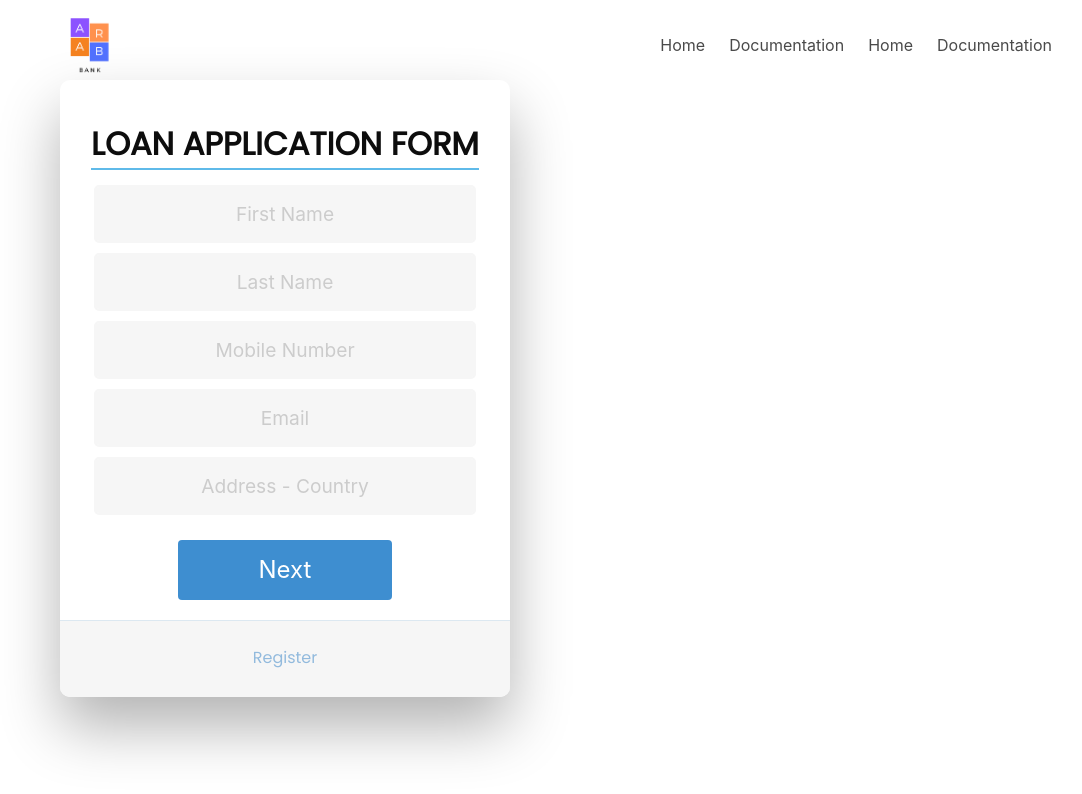
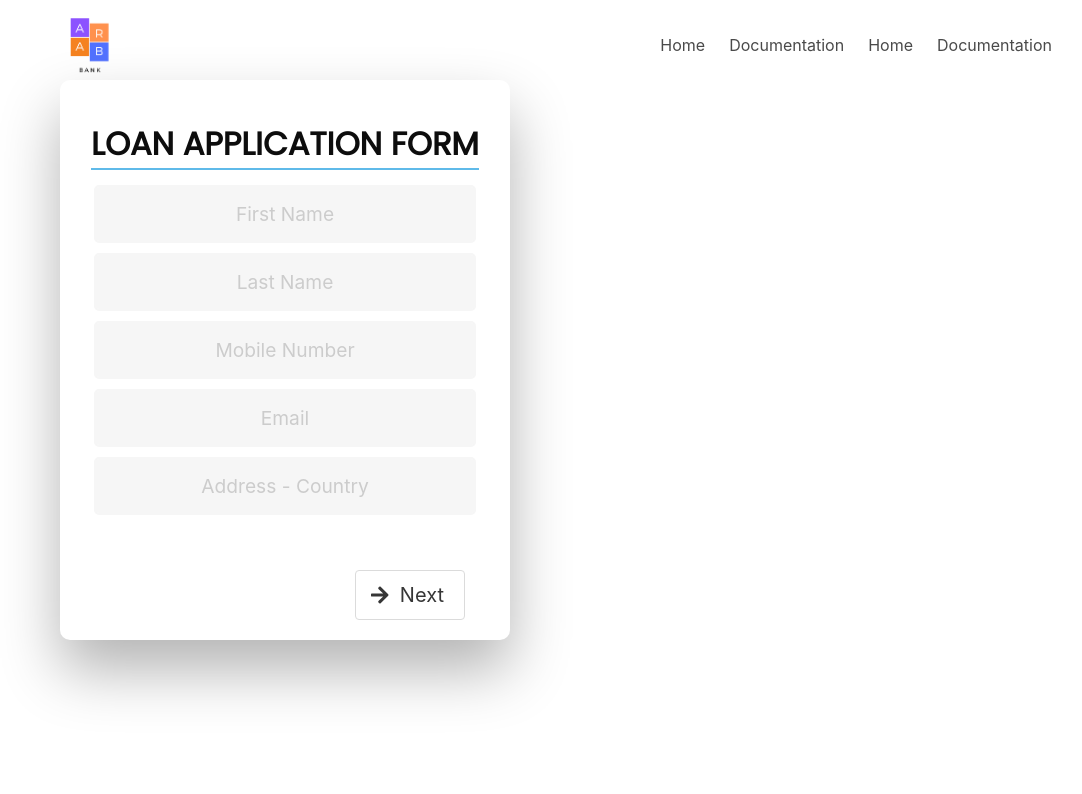
Before and after one commit to vipulbhj/React-Banking-App, a React (Create React App) app: page /loan in a window 1280 px wide. Shown: the top 794 px of the page, without its empty margins (78-1160 px from the left). Built offline with nearby package versions, Linux system fonts and the light colour scheme.

Commit message:
Moment added to form

```diff
--- /dev/null
+++ b/src/Pages/LoanApplicationFormPage/FormNavigationControl/FormNavigationControl.css
@@ -0,0 +1,8 @@
+.fnc {
+    width: 80%;
+    display: flex;
+    justify-content: space-between;
+    align-items: center;
+    margin: 30px auto;
+    padding: 20px 0px;
+}
--- /dev/null
+++ b/src/Pages/LoanApplicationFormPage/FormNavigationControl/FormNavigationControl.js
@@ -0,0 +1,31 @@
+import React from 'react';
+import './FormNavigationControl.css';
+
+const FormNavigationControl = (
+    {
+        fTitle,
+        fClass="",
+        bTitle,
+        bClass="",
+        fToggleFormView=() => {},
+        bToggleFormView=() => {}
+    }) => {
+    return (
+        <div className="fnc">
+            <button className={`button is-medium ${bClass}`} onClick={bToggleFormView}>
+                <span className="icon">
+                    <i class="fas fa-arrow-left"></i>
+                </span>
+                <span>{bTitle}</span>
+            </button>
+            <button className={`button is-medium ${fClass}`} onClick={fToggleFormView}>
+                <span className="icon">
+                    <i class="fas fa-arrow-right"></i>
+                </span>
+                <span>{fTitle}</span>
+            </button>
+        </div>
+    )
+}
+
+export default FormNavigationControl;
--- a/src/Pages/LoanApplicationFormPage/LoanApplicationFormPage.css
+++ b/src/Pages/LoanApplicationFormPage/LoanApplicationFormPage.css
@@ -1,4 +1,4 @@
-.container {
+.container-application-form {
     display: block;
     position: relative;
     margin: 20px auto;
@@ -12,7 +12,7 @@ h2 {
     color: #AAAAAA;
 }
 
-.container ul {
+.container-application-form ul {
     list-style: none;
     margin: 0;
     padding: 0;
@@ -101,3 +101,11 @@ input[type=radio]:checked~label {
 .in-view {
     display: block;
 }
+
+.button-hidden {
+    opacity: 0;
+}
+
+.button-show {
+    opacity: 1;
+}
--- a/src/Pages/LoanApplicationFormPage/LoanApplicationFormPage.js
+++ b/src/Pages/LoanApplicationFormPage/LoanApplicationFormPage.js
@@ -1,12 +1,14 @@
 import React from 'react';
 import { Formik, Form, Field, ErrorMessage } from 'formik';
+
+import FormNavigationControl from './FormNavigationControl/FormNavigationControl';
 import './LoanApplicationFormPage.css';
 
-const FormLayout = ({ isSubmitting, partOneShown, handlePartTwoView }) => (
+const FormLayout = ({ isSubmitting, toggleInViewPart, isVisible }) => (
   <div className="formContent fadeIn fadeIn-first">
     <h2 className="active"> Loan Application Form </h2>
     <Form>
-      <div id="firstStepLoanForm" className={`${partOneShown? 'in-view' : 'off-view'}`}>
+      <div id="firstStepLoanForm" className={isVisible.call(this, 1)}>
         <Field type="text" className="fadeIn fadeIn-second"
           name="firstname" placeholder="First Name" />
         <ErrorMessage name="firstname" component="div" />
@@ -26,16 +28,11 @@ const FormLayout = ({ isSubmitting, partOneShown, handlePartTwoView }) => (
         <Field type="text" className="fadeIn fadeIn-second"
           name="address" placeholder="Address - Country" />
         <ErrorMessage name="address" component="div" />
-      <button className="button is-info is-large"
-        style={{
-          padding: '10px 80px',
-          margin: '20px 0px',
-          fontSize: '1.5em'
-        }}
-        onClick={handlePartTwoView}>Next</button>
+        <FormNavigationControl fTitle="Next" bTitle="" bClass="button-hidden"
+          fToggleFormView={toggleInViewPart.bind(this, 2)} />
       </div>
-      <div id="secondStepLoanForm" className={`${partOneShown? 'off-view' : 'in-view'}`}>
-      <div className="container fadeIn fadeIn-second">
+      <div id="secondStepLoanForm" className={isVisible.call(this, 2)}>
+        <div className="container-application-form fadeIn fadeIn-second">
           <h2>Choose your Gender</h2>
           <ul>
             <li>
@@ -67,9 +64,12 @@ const FormLayout = ({ isSubmitting, partOneShown, handlePartTwoView }) => (
           <ErrorMessage name="month" component="div" />
           <Field type="text" className="fadeIn-third"
             name="year" placeholder="year" />
+          <FormNavigationControl fTitle="Next" bTitle="Back"
+            fToggleFormView={toggleInViewPart.bind(this, 3)}
+            bToggleFormView={toggleInViewPart.bind(this, 1)} />
         </div>
-      <hr />
-
+      </div>
+      <div id="thirdStepLoanForm" className={isVisible.call(this, 3)}>
         <Field type="text" className="fadeIn fadeIn-third"
           name="annualIncome" placeholder="Your Annual Income" />
         <ErrorMessage name="annualIncome" component="div" />
@@ -83,25 +83,29 @@ const FormLayout = ({ isSubmitting, partOneShown, handlePartTwoView }) => (
         <ErrorMessage name="tenure" component="div" />
 
         <Field type="submit" className="fadeIn fadeIn-fourth"
-        value="Log In" disabled={isSubmitting} />
+          value="Apply For Loan" disabled={isSubmitting} />
       </div>
     </Form>
-    <div className="formFooter">
-      <a className="underlineHover" href="#signup">Register</a>
-    </div>
   </div>
 )
 
 class LoanApplicationFormPage extends React.Component {
 
   state = {
-    partOneShown: true
+    inViewPart: 1
   }
 
-  showPartTwo = () => {
-    if (this.state.partOneShown) {
-      this.setState({partOneShown: false})
+  toggleInViewPart = (num) => {
+    this.setState({
+      inViewPart: num
+    });
   }
+
+  isVisible = (num) => {
+    if(num === this.state.inViewPart) {
+      return 'in-view';
+    }
+    return 'off-view';
   }
 
   render() {
@@ -114,15 +118,16 @@ class LoanApplicationFormPage extends React.Component {
             mobile: '',
             email: '',
             address: '',
-          gender: 'other',
+            gender: '',
             date: '',
-          month: 'Jan',
+            month: '',
             year: '',
-          annualIncome: '0',
-          loanAmountRequired: '0',
+            annualIncome: '',
+            loanAmountRequired: '',
             tenure: ''
           }
         }
+
         validate={values => {
           let errors = {};
           if (!values.email) {
@@ -134,16 +139,19 @@ class LoanApplicationFormPage extends React.Component {
           }
           return errors;
         }}
+
         onSubmit={(values, { setSubmitting }) => {
           setTimeout(() => {
             alert(JSON.stringify(values, null, 2));
             setSubmitting(false);
           }, 400);
         }}
-      render={props => <FormLayout handlePartTwoView={this.showPartTwo}
-        partOneShown={this.state.partOneShown} {...props} />}
+
+        render={props => <FormLayout toggleInViewPart={this.toggleInViewPart}
+          isVisible={this.isVisible} {...props} />}
       />
-  )}
+    )
+  }
 };
 
 
```
Lines whose indentation alone changed are shown as unchanged.
